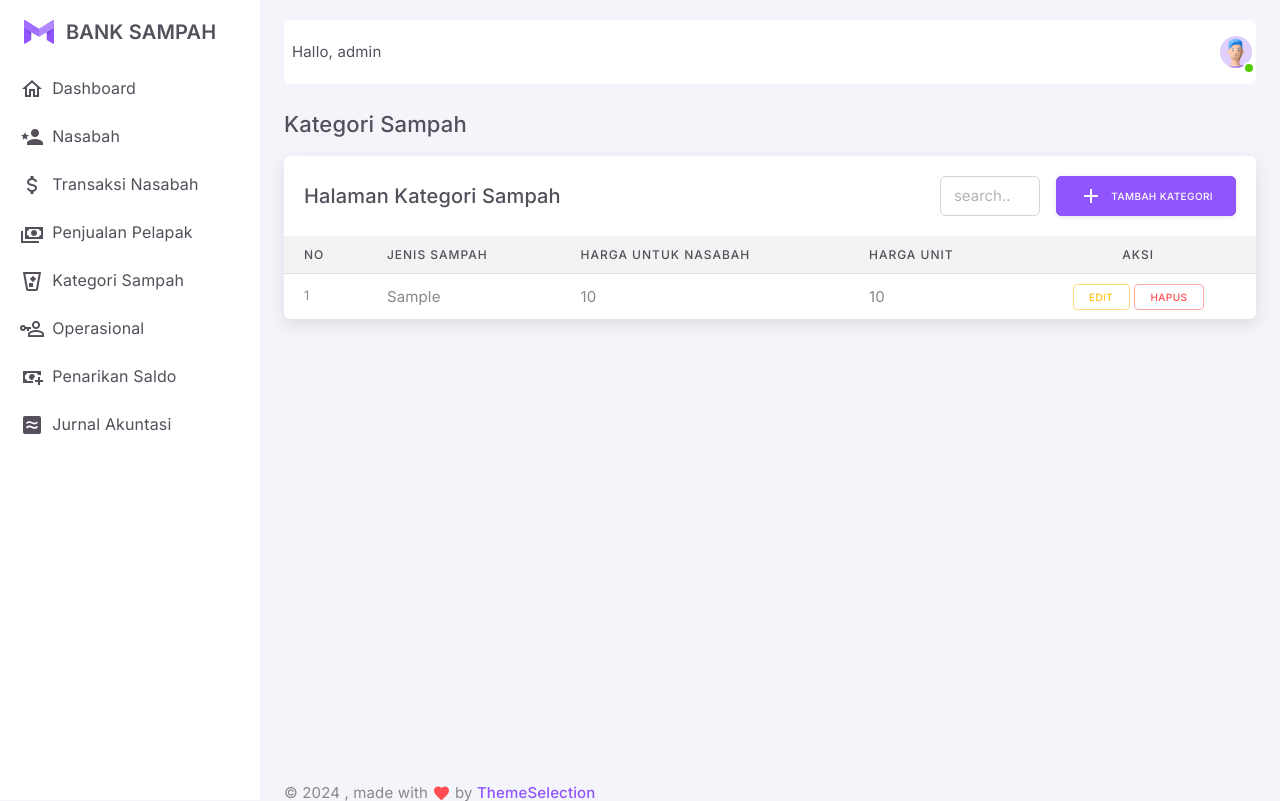
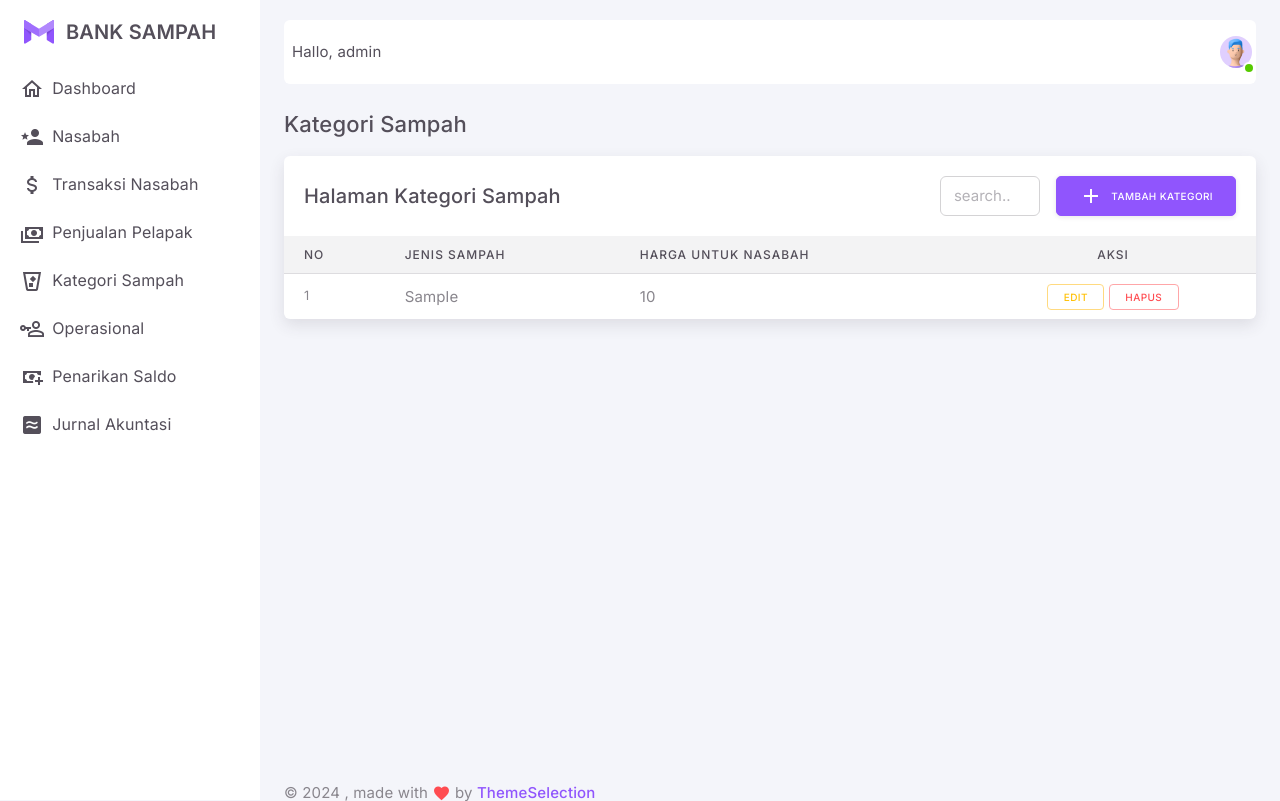
Before and after one commit to anwarJIHAD/bank-sampah, a CodeIgniter app: page /banksampah_fix/index.php/c_sampah/index in a window 1280 px wide. Shown: the top 801 px of the page. Run offline with CodeIgniter, Linux system fonts and the light colour scheme; the visitor is signed in with stand-in values (Sample User, id 1); tables that the repository leaves empty or names only in its code hold one stand-in row (values such as "Sample post"); some libraries are stand-ins or nearby versions.

Commit message:
unit_sampah dihapus

```diff
--- a/application/controllers/C_Sampah.php
+++ b/application/controllers/C_Sampah.php
@@ -36,10 +36,10 @@ class C_Sampah extends SDA_Controller
 			'required' => 'harga Nasabah Wajib di isi',
 			'numeric' => 'harga Nasabah hanya boleh berisi angka'
 		]);
-		$this->form_validation->set_rules('harga_unit', 'harga_unit', 'required|trim|numeric', [
-			'required' => 'harga unit Wajib di isi',
-			'numeric' => 'harga unit hanya boleh berisi angka'
-		]);
+		// $this->form_validation->set_rules('harga_unit', 'harga_unit', 'required|trim|numeric', [
+		// 	'required' => 'harga unit Wajib di isi',
+		// 	'numeric' => 'harga unit hanya boleh berisi angka'
+		// ]);
 
 
 		if ($this->form_validation->run() == false) {
@@ -50,7 +50,7 @@ class C_Sampah extends SDA_Controller
 			$data = [
 				'kategori' => $this->input->post('kategori'),
 				'harga_nasabah' => $this->input->post('harga_nasabah'),
-				'harga_unit' => $this->input->post('harga_unit'),
+				// 'harga_unit' => $this->input->post('harga_unit'),
 			];
 			if ($this->Sampah_model->insert($data)) {
 				$this->session->set_flashdata('message', '<div class="alert alert-success alert-dismissible" role="alert">
@@ -85,10 +85,10 @@ class C_Sampah extends SDA_Controller
 			'required' => 'harga Nasabah Wajib di isi',
 			'numeric' => 'harga Nasabah hanya boleh berisi angka'
 		]);
-		$this->form_validation->set_rules('harga_unit', 'harga_unit', 'required|trim|numeric', [
-			'required' => 'harga unit Wajib di isi',
-			'numeric' => 'harga unit hanya boleh berisi angka'
-		]);
+		// $this->form_validation->set_rules('harga_unit', 'harga_unit', 'required|trim|numeric', [
+		// 	'required' => 'harga unit Wajib di isi',
+		// 	'numeric' => 'harga unit hanya boleh berisi angka'
+		// ]);
 
 
 		if ($this->form_validation->run() == false) {
@@ -99,7 +99,7 @@ class C_Sampah extends SDA_Controller
 			$data = [
 				'kategori' => $this->input->post('kategori'),
 				'harga_nasabah' => $this->input->post('harga_nasabah'),
-				'harga_unit' => $this->input->post('harga_unit'),
+				// 'harga_unit' => $this->input->post('harga_unit'),
 			];
 			$this->Sampah_model->update(['id_sampah' => $id], $data);
 
@@ -144,7 +144,7 @@ class C_Sampah extends SDA_Controller
 				</td>
 				<td>' . $us['kategori'] . '</td>
 				<td>' . $us['harga_nasabah'] . '</td>
-				<td>' . $us['harga_unit'] . '</td>
+				<!--<td>' . $us['harga_unit'] . '</td>-->
 				<td class="text-center">
 					<button style="padding: 0; border: none; background: none;"><a
 							onclick="edit(' . $us['id_sampah'] . ', ' . '\'sampah\'' . ')"
--- a/application/views/pages/Sampah/edit_sampah.php
+++ b/application/views/pages/Sampah/edit_sampah.php
@@ -22,13 +22,13 @@
 							<label for="basic-default-company">Harga Nasabah</label>
 							<?= form_error('harga_nasabah', '<small class="text-danger pl-3">', '</small>'); ?>
 						</div>
-						<div class="form-floating form-floating-outline mb-4">
+						<!-- <div class="form-floating form-floating-outline mb-4">
 							<input type="text" id="basic-default-phone" name="harga_unit"
 								class="form-control phone-mask" value="<?= $Sampah['harga_unit']; ?>"
 								placeholder="Masukkan Nomor Telp" />
 							<label for="basic-default-phone">Harga Unit</label>
 							<?= form_error('harga_unit', '<small class="text-danger pl-3">', '</small>'); ?>
-						</div>
+						</div> -->
 
 						<button type="submit" class="btn btn-primary">Simpan</button>
 					</form>
--- a/application/views/pages/Sampah/sampah.php
+++ b/application/views/pages/Sampah/sampah.php
@@ -30,7 +30,7 @@
 						<th>No</th>
 						<th>Jenis Sampah</th>
 						<th>Harga Untuk Nasabah</th>
-						<th>Harga Unit</th>
+						<!-- <th>Harga Unit</th> -->
 						<th class="text-center">Aksi</th>
 					</tr>
 				</thead>
--- a/application/views/pages/Sampah/tambah_sampah.php
+++ b/application/views/pages/Sampah/tambah_sampah.php
@@ -22,13 +22,13 @@
 							<label for="basic-default-company">Harga Nasabah</label>
 							<?= form_error('harga_nasabah', '<small class="text-danger pl-3">', '</small>'); ?>
 						</div>
-						<div class="form-floating form-floating-outline mb-4">
+						<!-- <div class="form-floating form-floating-outline mb-4">
 							<input type="text" id="basic-default-phone" name="harga_unit"
 								class="form-control phone-mask" value="<?= set_value('harga_unit'); ?>"
 								placeholder="Masukkan Nomor Telp" />
 							<label for="basic-default-phone">Harga Unit</label>
 							<?= form_error('harga_unit', '<small class="text-danger pl-3">', '</small>'); ?>
-						</div>
+						</div> -->
 
 						<button type="submit" class="btn btn-primary">Simpan</button>
 					</form>
```
